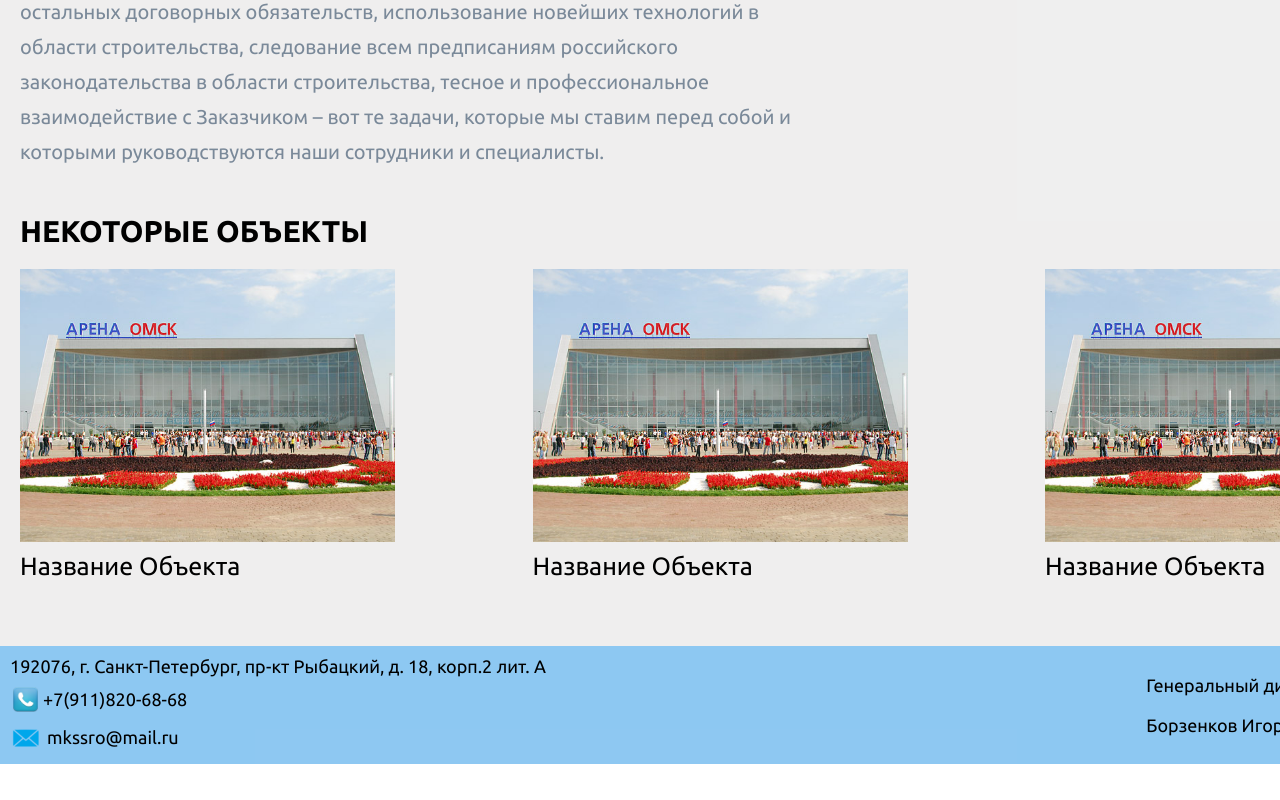
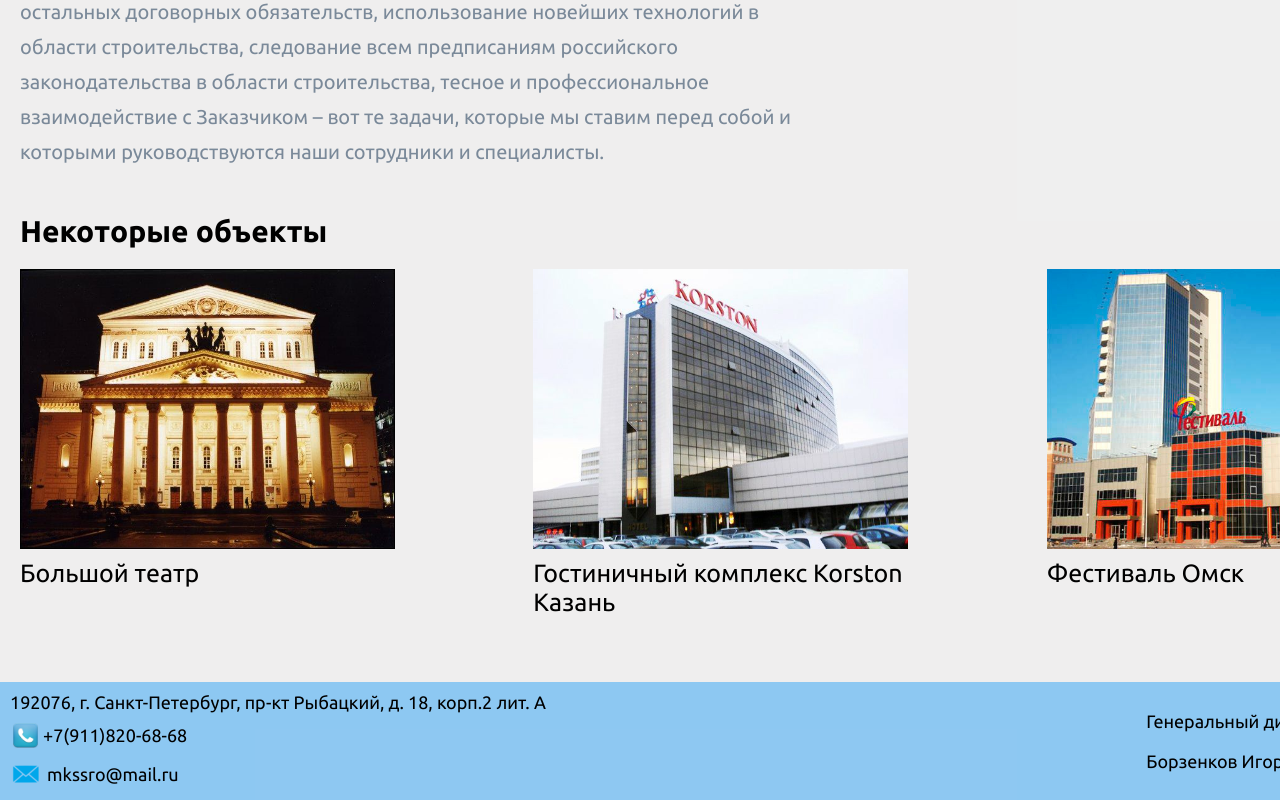
Before and after one commit to GlebSharipov/mks, a React (Create React App) app: page /about-us in a window 1280 px wide. Shown: the part 1050-1850 px from the top of the page. Before the commit the page ends 1814 px from the top, so only its background shows below. Built offline with nearby package versions, Linux system fonts and the light colour scheme.

Commit message:
added objects to the about us section

```diff
--- a/src/pages/AboutUs.jsx
+++ b/src/pages/AboutUs.jsx
@@ -1,6 +1,9 @@
 import React from "react";
+import { Link } from "react-router-dom";
 import styled from "styled-components";
-import cardPhoto from "../assets/img/arena-1.jpeg";
+import bigTheater from "../assets/img/Большой_театр2.jpg";
+import corston from "../assets/img/Korston.jpg";
+import festivalOmsk from "../assets/img/Festival_Omsk.jpg";
 
 function AboutUs() {
   return (
@@ -59,21 +62,27 @@
       </Activity>
 
       <Container>
-        <Title>НЕКОТОРЫЕ ОБЪЕКТЫ</Title>
+        <Title>Некоторые объекты</Title>
         <Objects>
           <Card>
-            <Img $src={cardPhoto} />
-            <TitleCard>Название Объекта</TitleCard>
+            <Link to="/objects">
+              <Img $src={bigTheater} />
+            </Link>
+            <TitleCard>Большой театр</TitleCard>
           </Card>
 
           <Card>
-            <Img $src={cardPhoto} />
-            <TitleCard>Название Объекта</TitleCard>
+            <Link to="/objects">
+              <Img $src={corston} />
+            </Link>
+            <TitleCard>Гостиничный комплекс Korston Казань</TitleCard>
           </Card>
 
           <Card>
-            <Img $src={cardPhoto} />
-            <TitleCard>Название Объекта</TitleCard>
+            <Link to="/objects">
+              <Img $src={festivalOmsk} />
+            </Link>
+            <TitleCard>Фестиваль Омск</TitleCard>
           </Card>
         </Objects>
       </Container>
@@ -139,7 +148,6 @@
 `;
 
 const Card = styled.div`
-  cursor: pointer;
   max-width: 375px;
   margin-bottom: 25px;
 `;
@@ -147,7 +155,8 @@
 const Img = styled.img.attrs((props) => ({
   src: props.$src,
 }))`
-  z-index: -1;
+  cursor: pointer;
+  height: 280px;
   margin-bottom: 10px;
 
   &:hover {
```
